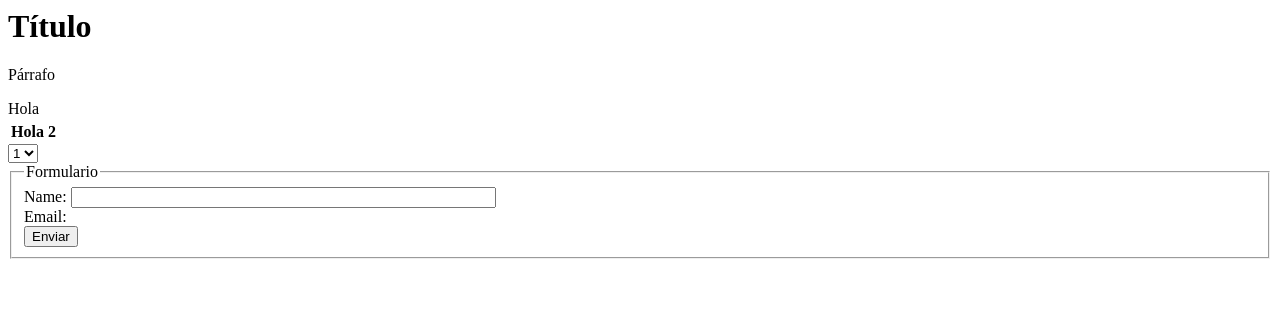
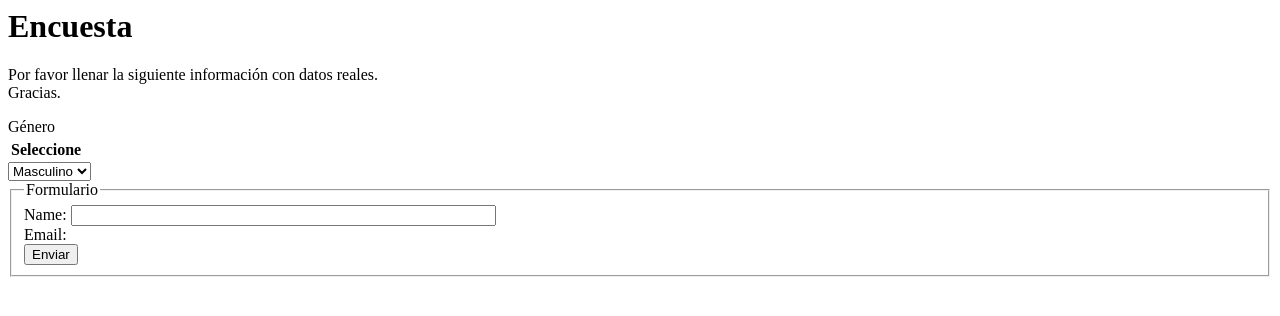
Before and after one commit to AVel5/clase-2, a plain HTML site: page index.html in a window 1280 px wide. Drawn offline with Linux system fonts and the light colour scheme.

Commit message:
Actualizando información v.1

```diff
--- a/index.html
+++ b/index.html
@@ -1,21 +1,25 @@
 <html>
     <head>
-        <title>Clase # 2</title>
+        <meta charset="utf-8" >
+        <title>Actividad # 2</title>
+
     </head>
     <body>
 
-        <h1>Título</h1>
-        <p>Párrafo</p>
+        <h1>Encuesta</h1>
+        <p>Por favor llenar la siguiente información con datos reales. <br/>
+            Gracias.
+        </p>
         <Table>
-            <tr>Hola</tr>
-            <th>Hola 2</th>
+            <tr>Género</tr>
+            <th>Seleccione</th>
 
         </Table>
 
         <select name="Lista">
-            <option>1</option>
-            <option>2</option>
-            <option>3</option>
+            <option>Masculino</option>
+            <option>Femenino</option>
+            <option>Otro</option>
         </select>
 
     <form name="¿Cómo estás?">
```
